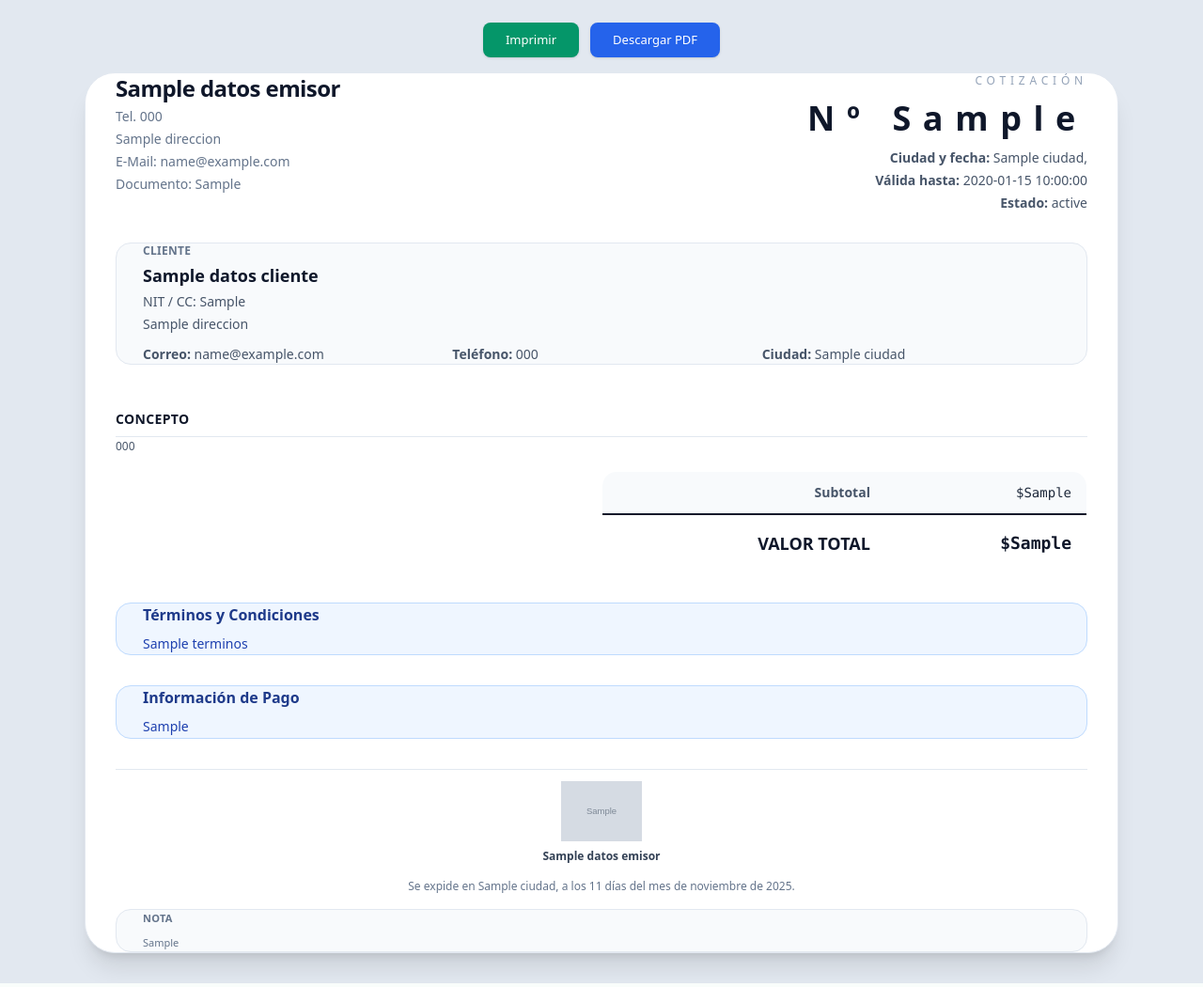
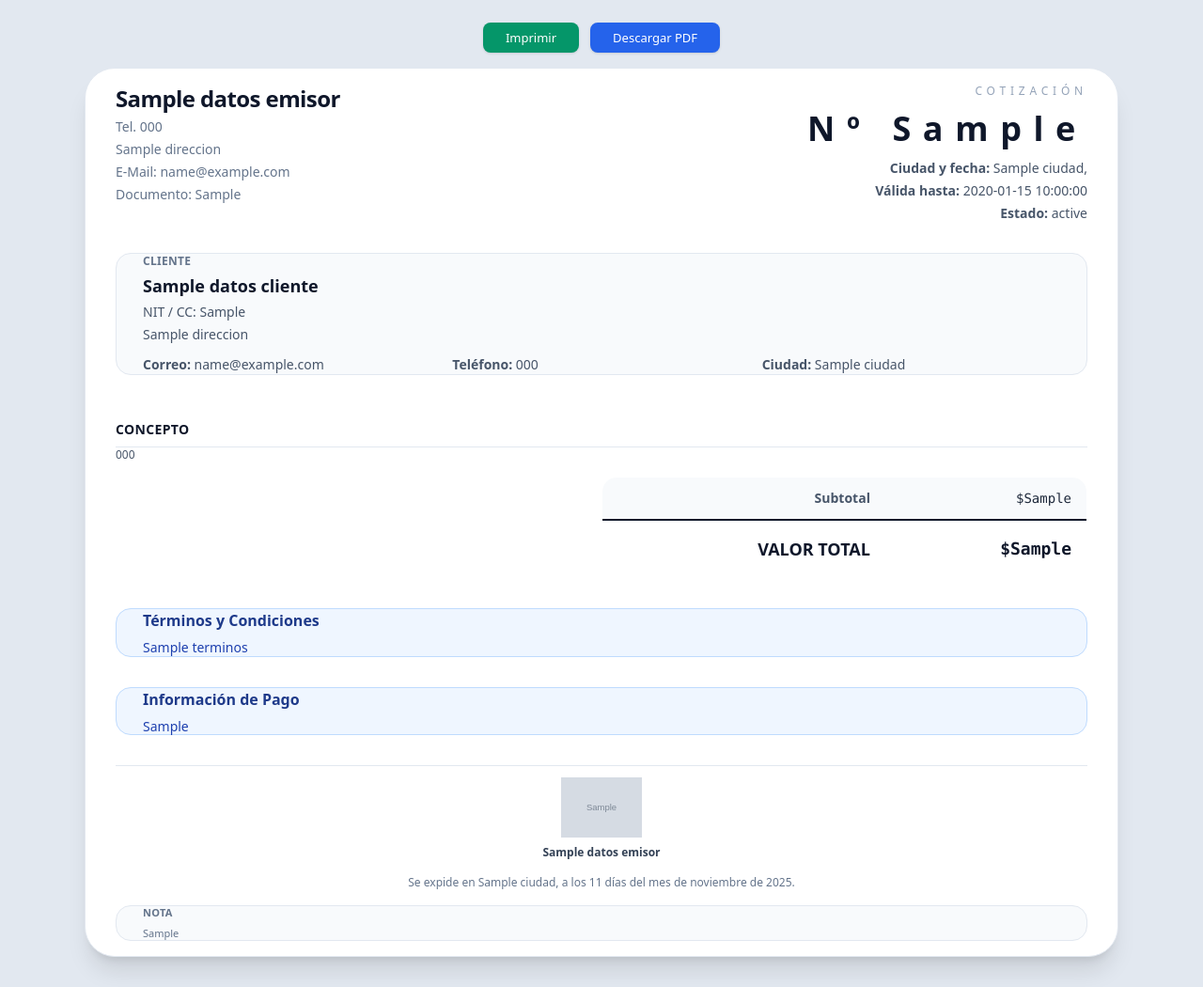
Before and after one commit to DanyTrax/collection, a PHP site: template vistas/cotizaciones/plantilla.php in a window 1280 px wide. Shown: the whole page at 94% size. Run offline with PHP 8.4, Linux system fonts and the light colour scheme; the template is opened without the code that fills it: most values are stand-ins (such as "Sample title", 1, 10 or a date in 2020); grey boxes marked "Sample" are stand-in pictures; data that the repository does not hold is empty; some libraries are stand-ins or nearby versions.

Commit message:
Reducir interlineado y padding vertical

```diff
--- a/vistas/cotizaciones/plantilla.php
+++ b/vistas/cotizaciones/plantilla.php
@@ -26,7 +26,7 @@ $anioTexto = $fechaEmision->format('Y');
             border-radius: 32px;
         }
         .preview-content {
-            padding: 0 2rem;
+            padding: 1rem 2rem;
         }
         @page {
             size: Letter;
@@ -48,12 +48,12 @@ $anioTexto = $fechaEmision->format('Y');
                 margin: 0 !important;
             }
             .preview-content {
-                padding: 0 1.9rem !important;
+                padding: 1rem 1.9rem !important;
             }
         }
     </style>
 </head>
-<body class="min-h-screen font-sans text-slate-700 text-[13px] leading-relaxed">
+<body class="min-h-screen font-sans text-slate-700 text-[13px] leading-tight">
     <div class="w-full flex justify-center gap-3 no-print pt-6 pb-4">
         <button onclick="imprimirCotizacion()" class="bg-emerald-600 text-white px-6 py-2 rounded-lg shadow hover:bg-emerald-700 transition">Imprimir</button>
         <button onclick="descargarCotizacion()" class="bg-blue-600 text-white px-6 py-2 rounded-lg shadow hover:bg-blue-700 transition">Descargar PDF</button>
@@ -110,7 +110,7 @@ $anioTexto = $fechaEmision->format('Y');
                 <section class="space-y-4">
                     <div class="pt-4">
                         <h3 class="text-sm font-semibold text-slate-900 uppercase tracking-wide border-b border-slate-200 pb-2">Concepto</h3>
-                        <p class="text-[12px] text-slate-600 leading-relaxed whitespace-pre-wrap"><?= nl2br(htmlspecialchars($cotizacion->concepto)) ?></p>
+                        <p class="text-[12px] text-slate-600 leading-tight whitespace-pre-wrap"><?= nl2br(htmlspecialchars($cotizacion->concepto)) ?></p>
                     </div>
                     <div class="flex justify-end">
                         <table class="w-full md:w-1/2 text-right text-sm border border-slate-200 rounded-2xl overflow-hidden">
@@ -131,14 +131,14 @@ $anioTexto = $fechaEmision->format('Y');
                 <?php if (!empty($cotizacion->terminos)): ?>
                     <section class="bg-blue-50 border border-blue-200 rounded-2xl px-7 py-0">
                         <h4 class="text-base font-semibold text-blue-900 mb-2">Términos y Condiciones</h4>
-                        <p class="text-sm text-blue-800 whitespace-pre-wrap leading-relaxed"><?= nl2br(htmlspecialchars($cotizacion->terminos)) ?></p>
+                        <p class="text-sm text-blue-800 whitespace-pre-wrap leading-tight"><?= nl2br(htmlspecialchars($cotizacion->terminos)) ?></p>
                     </section>
                 <?php endif; ?>
 
                 <?php if (!empty($datosEmisor['InformacionBancaria'])): ?>
                     <section class="bg-blue-50 border border-blue-200 rounded-2xl px-7 py-0">
                         <h4 class="text-base font-semibold text-blue-900 mb-2">Información de Pago</h4>
-                        <p class="text-sm text-blue-800 whitespace-pre-wrap leading-relaxed"><?= nl2br(htmlspecialchars($datosEmisor['InformacionBancaria'])) ?></p>
+                        <p class="text-sm text-blue-800 whitespace-pre-wrap leading-tight"><?= nl2br(htmlspecialchars($datosEmisor['InformacionBancaria'])) ?></p>
                     </section>
                 <?php endif; ?>
 
@@ -155,7 +155,7 @@ $anioTexto = $fechaEmision->format('Y');
                     <?php if (!empty($datosEmisor['NotaLegal'])): ?>
                         <section class="bg-slate-50 border border-slate-200 rounded-2xl px-7 py-0">
                             <h4 class="text-[11px] font-semibold text-slate-500 uppercase tracking-wide mb-2">Nota</h4>
-                            <p class="text-[11px] text-slate-500 leading-relaxed whitespace-pre-wrap"><?= nl2br(htmlspecialchars($datosEmisor['NotaLegal'])) ?></p>
+                            <p class="text-[11px] text-slate-500 leading-tight whitespace-pre-wrap"><?= nl2br(htmlspecialchars($datosEmisor['NotaLegal'])) ?></p>
                         </section>
                     <?php endif; ?>
                 </footer>
@@ -183,7 +183,7 @@ $anioTexto = $fechaEmision->format('Y');
             clon.style.width = '8.27in';
             clon.style.maxWidth = '8.27in';
             clon.style.margin = '0 auto';
-            clon.querySelector('.preview-content').style.padding = '0 1.9rem';
+            clon.querySelector('.preview-content').style.padding = '1rem 1.9rem';
             clon.classList.add('no-print');
             document.body.appendChild(clon);
             return clon;
```
Also changed, not shown: vistas/cuentas/plantilla.php (+7 -7 lines), 1 other file.
